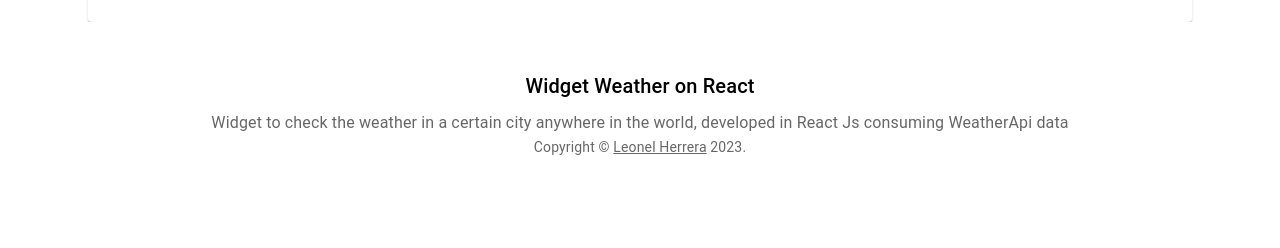
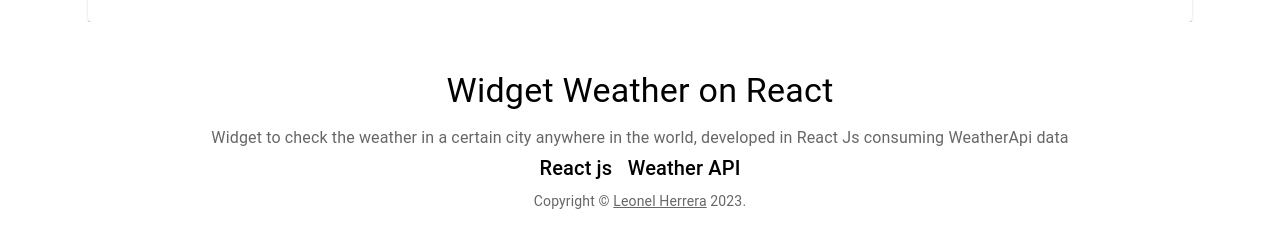
Before and after one commit to Leonel-H29/Widget-Weather, a React (Create React App) app in the folder widget/: page / in a window 1280 px wide. Shown: the part 482-730 px from the top of the page. Built offline with nearby package versions, Linux system fonts and the light colour scheme; no server answers.

Commit message:
Actualizo el footer

```diff
--- a/widget/src/components/Footer.js
+++ b/widget/src/components/Footer.js
@@ -19,13 +19,34 @@
   );
 }
 
+const LinksFooter = (
+  <Typography variant="h6" align="center" gutterBottom>
+    {/*{title} */}
+    <Link
+      color="inherit"
+      href="https://es.reactjs.org/docs/getting-started.html"
+      underline="hover"
+    >
+      React js
+    </Link>
+    &nbsp; &nbsp;
+    <Link
+      color="inherit"
+      href="https://www.weatherapi.com/docs/"
+      underline="hover"
+    >
+      Weather API
+    </Link>
+  </Typography>
+);
+
 function Footer(props) {
   ///const { description, title } = props;
 
   return (
     <Box component="footer" sx={{ bgcolor: 'background.paper', py: 6 }}>
       <Container maxWidth="lg">
-        <Typography variant="h6" align="center" gutterBottom>
+        <Typography variant="h4" align="center" gutterBottom>
           {/*{title} */}
           <FormattedMessage
             id="app.title"
@@ -45,6 +66,7 @@
               developed in React Js consuming WeatherApi data"
           />
         </Typography>
+        {LinksFooter}
         <Copyright />
       </Container>
     </Box>
```
